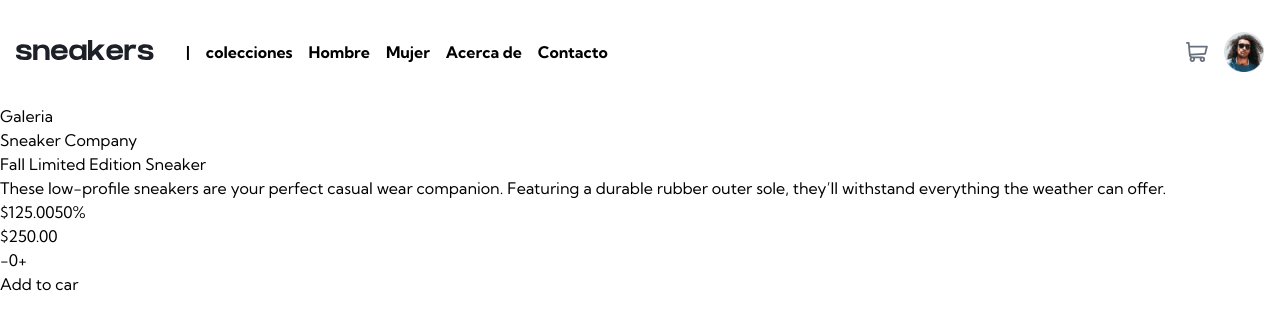
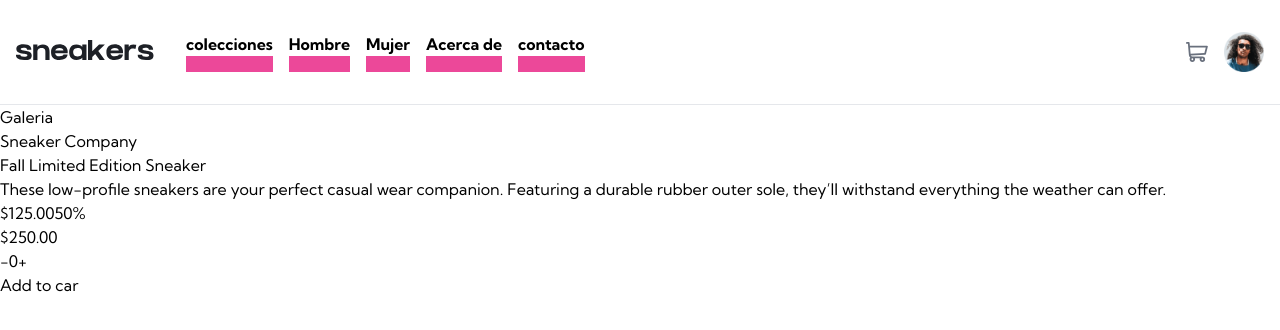
Before and after one commit to ariza823/Frontmentor, a React (Vite) app: page / in a window 1280 px wide. Shown: the top 330 px of the page. Built offline with nearby package versions, Linux system fonts and the light colour scheme.

Commit message:
31/01/2025

```diff
--- a/src/App.jsx
+++ b/src/App.jsx
@@ -5,6 +5,7 @@ const App = () => {
     return (
         <>
            <Navbar />
+           <hr />
            <Mainproducts />
         </>
     );
--- a/src/components/Navbar.jsx
+++ b/src/components/Navbar.jsx
@@ -5,6 +5,7 @@ import MenuIcon from "@/components/icons/MenuIcon";
 import CloseIcon from "@/components/icons/CloseIcon";
 import CarIcon from "./icons/CarIcon";
 import { useState } from "react";
+import Op from "./products/Op";
 
 const Navbar = () => {
 
@@ -24,16 +25,16 @@ const Navbar = () => {
             alt="Logo sneakers"
             className="mr-auto h-5 md:mr-0 mb-1"
             />
-            <nav className= {`${navClass ? "absolute top-0 left-0 flex h-full w-4/5 flex-col gap-y-[21px] bg-white p-8 font-bold md:static md:mr-auto md:flex md:h-auto md:flex-row md:gap-4 md:p-0":"hidden font-bold md:static md:mr-auto md:flex md:h-auto md:flex-row md:gap-4 md:p-0"}`}>|
+            <nav className= {`${navClass ? "absolute top-0 left-0 flex h-full w-4/5 flex-col gap-y-[21px] bg-white p-8 font-bold md:static md:mr-auto md:flex md:h-auto md:flex-row md:gap-4 md:p-0":"hidden font-bold md:static md:mr-auto md:flex md:h-auto md:flex-row md:gap-4 md:p-0"}`}>
                 <button className="mb-12 md:hidden"  onClick=
                 {()=>setNavClass(false)}>
                     <CloseIcon />
                 </button>
-                <a href="#">colecciones</a>
-                <a href="#">Hombre</a>
-                <a href="#">Mujer</a>
-                <a href="#">Acerca de</a>
-                <a href="#">Contacto</a>
+                <Op text="colecciones" />
+                <Op text="Hombre" />
+                <Op text="Mujer" />
+                <Op text="Acerca de" />
+                <Op text="contacto" />
             </nav>
             <div className="flex gap-4">
                 <button>
@@ -44,7 +45,9 @@ const Navbar = () => {
                 className="w-10"/>
             </div>
         </header>
-    )
+
+
+    );
 
 };
 
--- /dev/null
+++ b/src/components/products/Op.jsx
@@ -0,0 +1,9 @@
+export default ({text}) => {
+    return (
+        <a href="#">
+            <span>{text}</span>
+            <span className="block h-4 w-full bg-pink-500"></span>
+        </a>
+
+    );
+}
```
